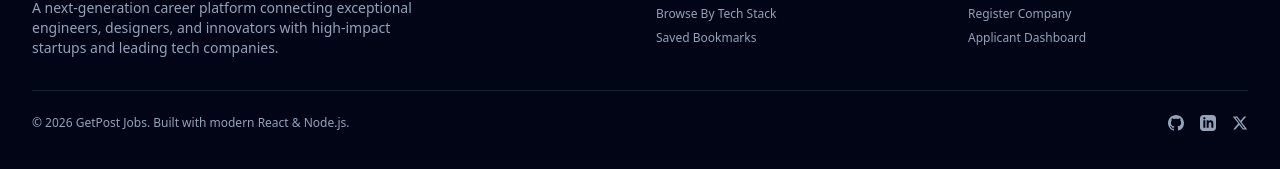
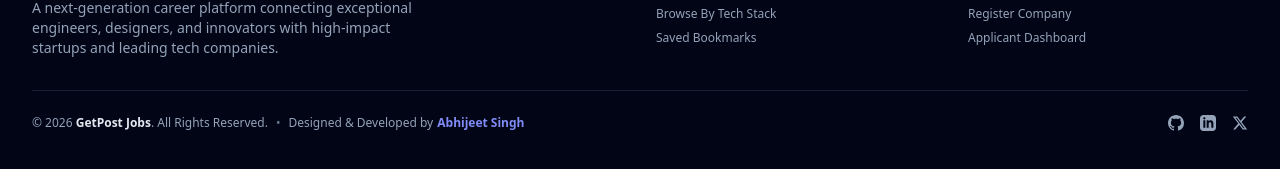
Before and after one commit to abhijeetsingh860/getpost-jobs-frontend, a React (Vite) app: page / in a window 1280 px wide. Shown: the part 1776-1945 px from the top of the page. Built offline with nearby package versions, Linux system fonts and the light colour scheme; no server answers.

Commit message:
Add copyright and developer Abhijeet Singh credit to footer

```diff
--- a/src/components/shared/Footer.jsx
+++ b/src/components/shared/Footer.jsx
@@ -48,13 +48,27 @@
                     </div>
                 </div>
 
-                <div className="pt-6 border-t border-slate-100 dark:border-slate-800/80 flex flex-col sm:flex-row items-center justify-between gap-4 text-xs text-slate-400">
-                    <p className="flex items-center gap-1">
-                        © {new Date().getFullYear()} GetPost Jobs. Built with modern React & Node.js.
-                    </p>
+                <div className="pt-6 border-t border-slate-100 dark:border-slate-800/80 flex flex-col md:flex-row items-center justify-between gap-4 text-xs text-slate-400">
+                    <div className="flex flex-col sm:flex-row items-center gap-1 sm:gap-2 text-center sm:text-left">
+                        <p>
+                            © {new Date().getFullYear()} <span className="font-semibold text-slate-700 dark:text-slate-200">GetPost Jobs</span>. All Rights Reserved.
+                        </p>
+                        <span className="hidden sm:inline text-slate-500">•</span>
+                        <p className="flex items-center gap-1">
+                            Designed & Developed by{' '}
+                            <a
+                                href="https://github.com/abhijeetsingh860"
+                                target="_blank"
+                                rel="noopener noreferrer"
+                                className="font-semibold text-indigo-600 dark:text-indigo-400 hover:text-indigo-500 hover:underline transition-colors"
+                            >
+                                Abhijeet Singh
+                            </a>
+                        </p>
+                    </div>
 
                     <div className="flex items-center space-x-4">
-                        <a href="https://github.com" target="_blank" rel="noopener noreferrer" className="hover:text-indigo-500 transition-colors" aria-label="GitHub">
+                        <a href="https://github.com/abhijeetsingh860" target="_blank" rel="noopener noreferrer" className="hover:text-indigo-500 transition-colors" aria-label="GitHub">
                             <svg className="w-4 h-4 fill-current" viewBox="0 0 24 24"><path d="M12 0C5.37 0 0 5.37 0 12c0 5.31 3.435 9.795 8.205 11.385.6.105.825-.255.825-.57 0-.285-.015-1.23-.015-2.235-3.015.555-3.795-.735-4.035-1.41-.135-.345-.72-1.41-1.23-1.695-.42-.225-1.02-.78-.015-.795.945-.015 1.62.87 1.845 1.23 1.08 1.815 2.805 1.305 3.495.99.105-.78.42-1.305.765-1.605-2.67-.3-5.46-1.335-5.46-5.925 0-1.305.465-2.385 1.23-3.225-.12-.3-.54-1.53.12-3.18 0 0 1.005-.315 3.3 1.23.96-.27 1.98-.405 3-.405s2.04.135 3 .405c2.295-1.56 3.3-1.23 3.3-1.23.66 1.65.24 2.88.12 3.18.765.84 1.23 1.905 1.23 3.225 0 4.605-2.805 5.625-5.475 5.925.435.375.81 1.095.81 2.22 0 1.605-.015 2.895-.015 3.3 0 .315.225.69.825.57A12.02 12.02 0 0024 12c0-6.63-5.37-12-12-12z"/></svg>
                         </a>
                         <a href="https://linkedin.com" target="_blank" rel="noopener noreferrer" className="hover:text-indigo-500 transition-colors" aria-label="LinkedIn">
```
